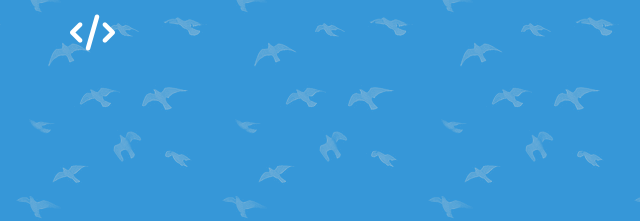
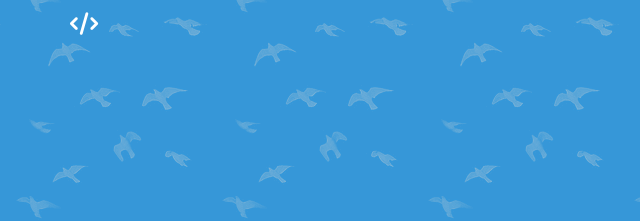
Before and after one commit to EdwinBOEUF/edwinboeuf.github.io, a website: page index.html in a window 1280 px wide. Shown: the top 221 px of the page, 0-640 px from the left. Drawn offline with nearby package versions, Linux system fonts and the light colour scheme; a web font is replaced by a local one.

Commit message:
Update index.html

```diff
--- a/index.html
+++ b/index.html
@@ -54,7 +54,7 @@
                 <button type="button" class="navbar-toggle collapsed" data-toggle="collapse" data-target="#bs-example-navbar-collapse-1">
                     <span class="sr-only">Toggle navigation</span> Menu <i class="fa fa-bars"></i>
                 </button>
-                <a class="navbar-brand page-scroll" id="name-logo" href="#page-top"><i class="fa fa-code fa-2x" aria-hidden="true"></i></a>
+                <a class="navbar-brand page-scroll" id="name-logo" href="#page-top"><i class="fa fa-code fa-lg" aria-hidden="true"></i></a>
             </div>
 
             <div class="collapse navbar-collapse" id="bs-example-navbar-collapse-1">
```
